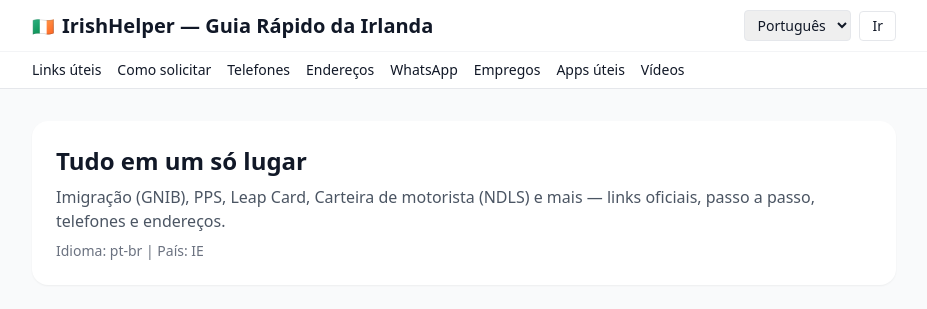
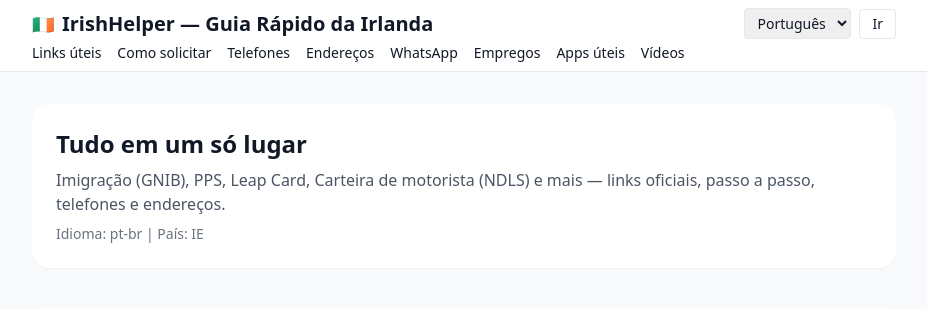
Before and after one commit to Buenomaurilio/IrishHelper, a Django app: page /pt-br/IE/ in a window 1280 px wide. Shown: the top 309 px of the page, without its empty margins (176-1103 px from the left). Run offline with Django 5.2, Linux system fonts and the light colour scheme; data comes from the database, SQL or seed files in the repository; data that the repository does not hold is empty; some libraries are stand-ins or nearby versions.

Commit message:
Refactor header layout for better structure

```diff
--- a/catalog/templates/catalog/irish_helper.html
+++ b/catalog/templates/catalog/irish_helper.html
@@ -12,8 +12,9 @@
 
 <!-- HEADER -->
 <header class="sticky top-0 bg-white/90 backdrop-blur border-b z-20">
-    <!-- Linha principal: bandeira + título + idioma + botão / sanduíche -->
-    <div class="max-w-4xl mx-auto px-3 sm:px-4 py-2.5 flex items-center justify-between gap-2">
+
+  <!-- LINHA 1 (Título + idioma) -->
+  <div class="max-w-4xl mx-auto px-3 sm:px-4 pt-2 pb-1 flex items-center justify-between">
 
     <!-- ESQUERDA: bandeira + título -->
     <div class="flex items-center gap-2 min-w-0">
@@ -23,35 +24,33 @@
       </h1>
     </div>
 
-      <!-- DIREITA: seletor de idioma + Go + menu sanduíche (só mobile) -->
+    <!-- DIREITA: seletor de idioma + Go -->
     <div class="flex items-center gap-2">
-        <!-- seletor de idioma -->
       <select id="locale" class="border rounded px-2 py-1 text-xs sm:text-sm">
         <option value="pt-br" {% if locale == "pt-br" %}selected{% endif %}>Português</option>
         <option value="en"    {% if locale == "en" %}selected{% endif %}>English</option>
         <option value="es"    {% if locale == "es" %}selected{% endif %}>Español</option>
       </select>
 
-        <!-- botão Go (desktop/tablet) -->
-        <button
-          type="button"
+      <button type="button"
               id="goLC"
               class="border px-3 py-1 rounded text-xs sm:text-sm hidden sm:inline-block">
         {% trans "Ir" %}
       </button>
-
-        <!-- BOTÃO SANDUÍCHE (apenas mobile) -->
-        <button
-          id="mobileMenuBtn"
-          class="md:hidden text-xl px-2 py-1 border rounded ml-1">
-          ☰
-        </button>
     </div>
   </div>
 
-    <!-- MENU DESKTOP (logo abaixo do header, só md+) -->
-    <div class="hidden md:block border-t border-gray-100">
-      <nav class="max-w-4xl mx-auto px-3 sm:px-4 py-2 flex flex-wrap gap-x-4 gap-y-1 text-sm">
+  <!-- LINHA 2 (sanduíche no mobile + menu desktop) -->
+  <div class="max-w-4xl mx-auto px-3 sm:px-4 pb-2 flex items-center justify-between">
+
+    <!-- BOTÃO SANDUÍCHE NA ESQUERDA (somente mobile) -->
+    <button id="mobileMenuBtn"
+            class="md:hidden text-xl px-3 py-1 border rounded">
+      ☰
+    </button>
+
+    <!-- MENU DESKTOP (à direita, só md+) -->
+    <nav class="hidden md:flex gap-x-4 text-sm">
       <a href="#uteis" class="hover:underline">{% trans "Links úteis" %}</a>
       <a href="#como" class="hover:underline">{% trans "Como solicitar" %}</a>
       <a href="#telefones" class="hover:underline">{% trans "Telefones" %}</a>
@@ -63,6 +62,7 @@
     </nav>
   </div>
 </header>
+
 
   <!-- MENU MOBILE (drawer superior) -->
   <div id="mobileMenu" class="fixed inset-0 z-30 hidden md:hidden">
```
Lines whose indentation alone changed are shown as unchanged.
